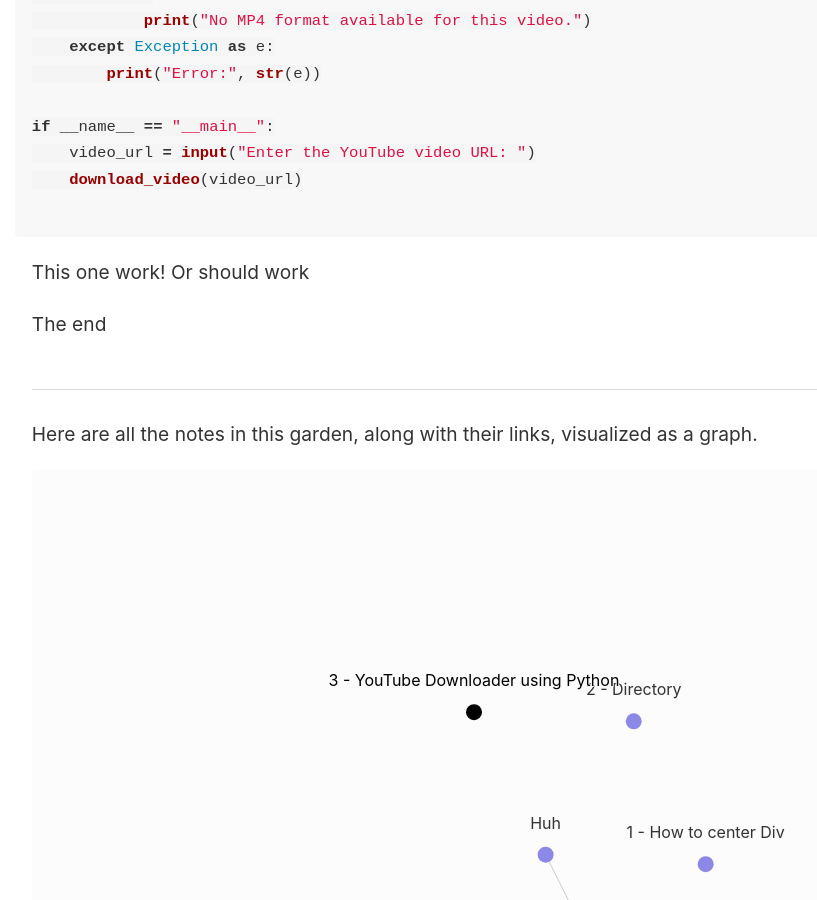
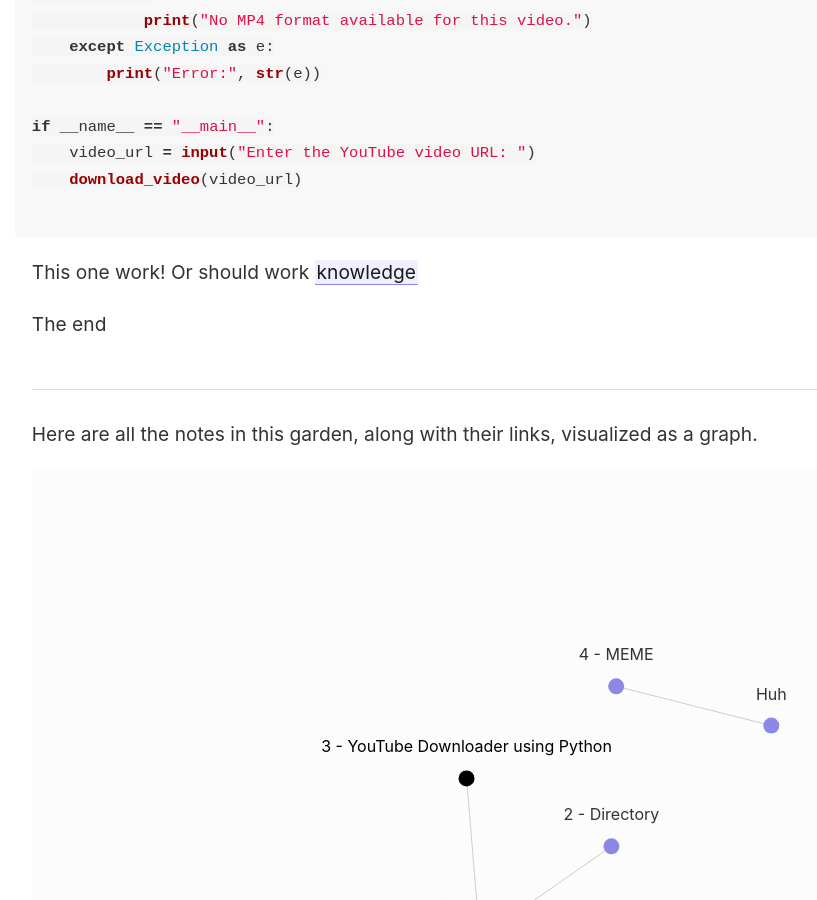
Before and after one commit to RealNattawattHongthong/digital-garden, a Jekyll site: the page built from _notes/youtube downloader.md, in a window 1280 px wide and 900 px high, scrolled down 627 px. Shown: the whole window, without its empty margins (45-862 px from the left). Built offline with Jekyll 4.4.1, drawn with Linux system fonts in a browser that asks for light colours.

Commit message:
dddddddddd

````diff
--- a/_notes/youtube downloader.md
+++ b/_notes/youtube downloader.md
@@ -24,4 +24,4 @@
     download_video(video_url)
 
 ```
-This one work! Or should work
+This one work! Or should work [[knowledge]]
````
Also changed, not shown: _notes/how to center div.md (+1 -0 lines), _notes/list.md (+1 -0 lines), _notes/knowledge.md (added).
